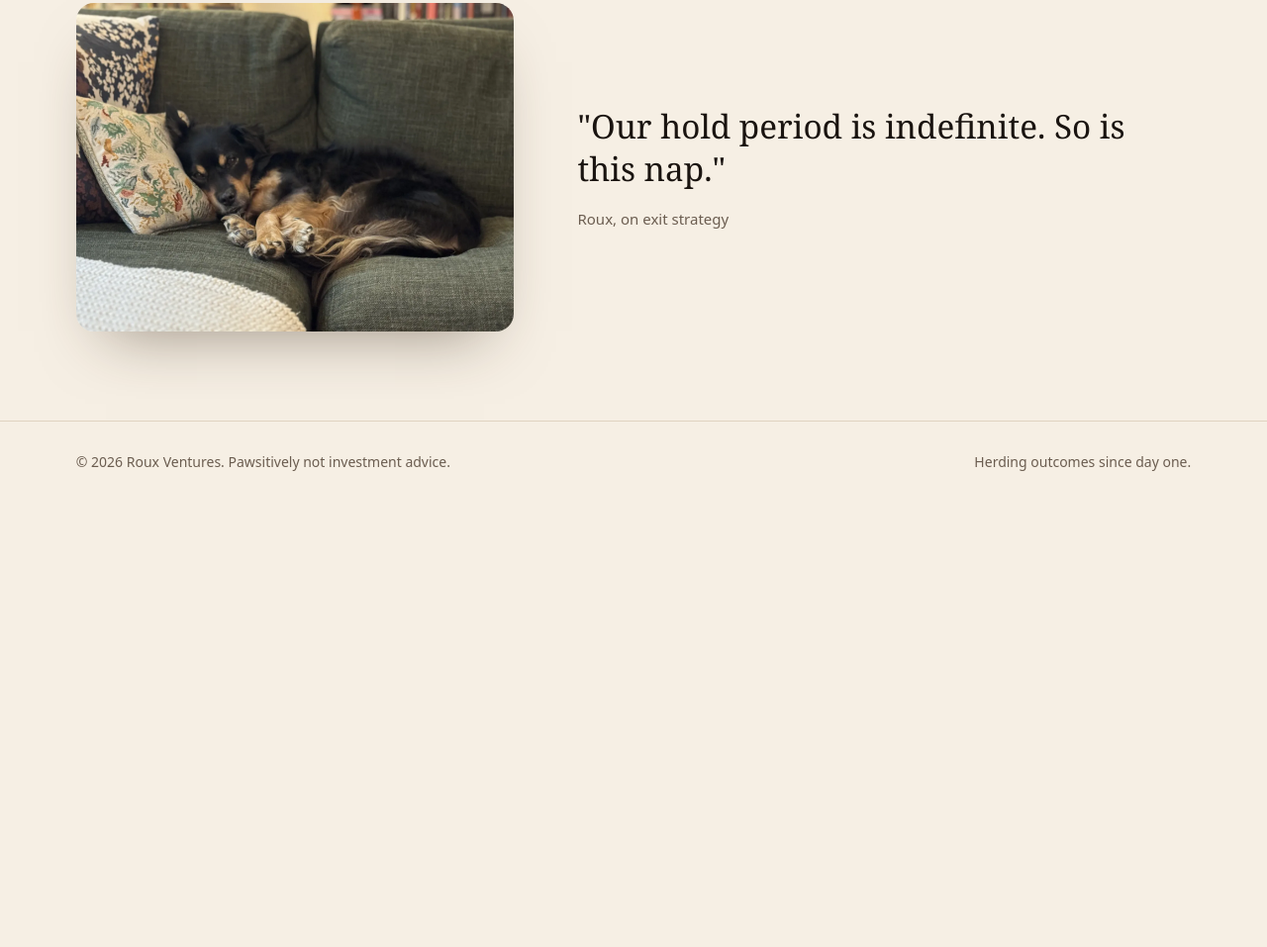
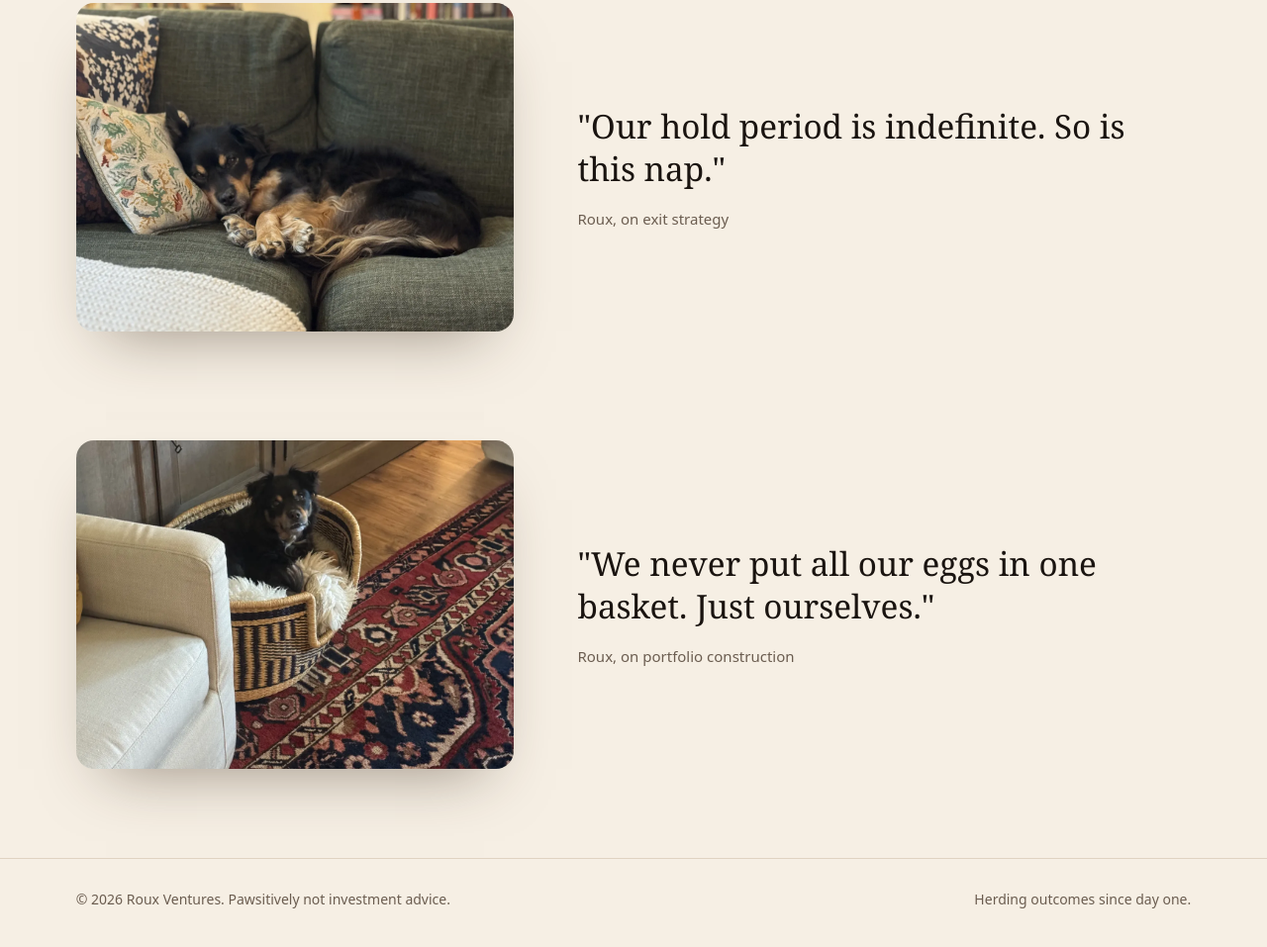
Before and after one commit to sbeaton09/roux-ventures, a plain HTML site: page index.html in a window 1280 px wide. Shown: the part 10278-11235 px from the top of the page at 99% size. Before the commit the page ends 10807 px from the top, so only its background shows below. Drawn offline with Linux system fonts and the light colour scheme.

Commit message:
Add basket photo

```diff
--- a/index.html
+++ b/index.html
@@ -68,6 +68,7 @@ footer{padding:30px 6vw 50px;border-top:1px solid var(--line);color:var(--mut);f
 <section class="thesis"><div class="ph"><img src="img/roux17.webp" alt="Roux on a mountain trail"></div><div><blockquote>"We back founders climbing the hardest terrain. We bring the snacks."</blockquote><cite>Roux, on hard tech</cite></div></section>
 <section class="thesis"><div class="ph"><img src="img/roux18.webp" alt="Roux peeking over a pillow on the green couch"></div><div><blockquote>"We keep a low profile until the round is oversubscribed."</blockquote><cite>Roux, on stealth mode</cite></div></section>
 <section class="thesis"><div class="ph"><img src="img/roux19.webp" alt="Roux curled up asleep on the green couch"></div><div><blockquote>"Our hold period is indefinite. So is this nap."</blockquote><cite>Roux, on exit strategy</cite></div></section>
+<section class="thesis"><div class="ph"><img src="img/roux20.webp" alt="Roux sitting in a woven basket bed"></div><div><blockquote>"We never put all our eggs in one basket. Just ourselves."</blockquote><cite>Roux, on portfolio construction</cite></div></section>
 <footer><span>© 2026 Roux Ventures. Pawsitively not investment advice.</span><span>Herding outcomes since day one.</span></footer>
 <script>/* paw prints trailing the dog */const tr=document.querySelector('.track');for(let i=0;i<14;i++){const p=document.createElementNS('http://www.w3.org/2000/svg','svg');p.setAttribute('viewBox','0 0 20 20');p.setAttribute('class','paw');p.innerHTML='<g fill="#b5743a"><ellipse cx="10" cy="13" rx="5" ry="4"/><circle cx="4" cy="7" r="2"/><circle cx="8" cy="4" r="2"/><circle cx="12" cy="4" r="2"/><circle cx="16" cy="7" r="2"/></g>';p.style.left=(i*7.3+2)+'%';p.style.animationDelay=(i*0.8)+'s';p.style.bottom=(i%2?2:14)+'px';tr.appendChild(p)}</script>
 </body></html>
```
Also changed, not shown: img/roux20.webp (added).
